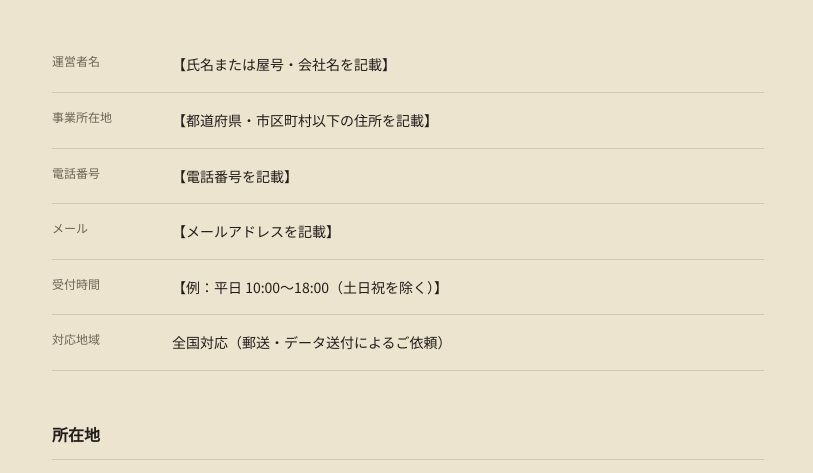
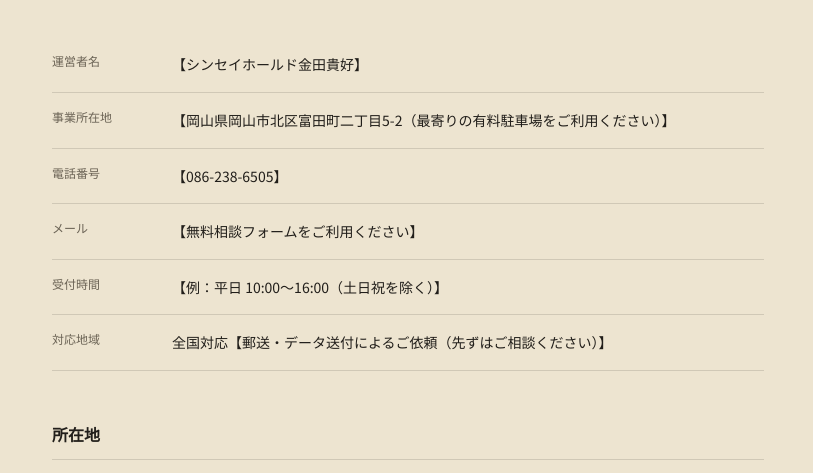
Before and after one commit to leben-k/kantei-site, a plain HTML site: page about.html in a window 1280 px wide. Shown: the part 250-723 px from the top of the page, without its empty margins (232-1045 px from the left). Drawn offline with Linux system fonts and the light colour scheme; grey boxes are pictures that could not be loaded.

Commit message:
Update about.html

```diff
--- a/about.html
+++ b/about.html
@@ -57,12 +57,12 @@
   <h1>運営者概要</h1>
 
   <table>
-    <tr><td>運営者名</td><td>【氏名または屋号・会社名を記載】</td></tr>
-    <tr><td>事業所在地</td><td>【都道府県・市区町村以下の住所を記載】</td></tr>
-    <tr><td>電話番号</td><td>【電話番号を記載】</td></tr>
-    <tr><td>メール</td><td>【メールアドレスを記載】</td></tr>
-    <tr><td>受付時間</td><td>【例：平日 10:00〜18:00（土日祝を除く）】</td></tr>
-    <tr><td>対応地域</td><td>全国対応（郵送・データ送付によるご依頼）</td></tr>
+    <tr><td>運営者名</td><td>【シンセイホールド金田貴好】</td></tr>
+    <tr><td>事業所在地</td><td>【岡山県岡山市北区富田町二丁目5-2（最寄りの有料駐車場をご利用ください）】</td></tr>
+    <tr><td>電話番号</td><td>【086-238-6505】</td></tr>
+    <tr><td>メール</td><td>【無料相談フォームをご利用ください】</td></tr>
+    <tr><td>受付時間</td><td>【例：平日 10:00〜16:00（土日祝を除く）】</td></tr>
+    <tr><td>対応地域</td><td>全国対応【郵送・データ送付によるご依頼（先ずはご相談ください）】</td></tr>
   </table>
 
   <section>
```
